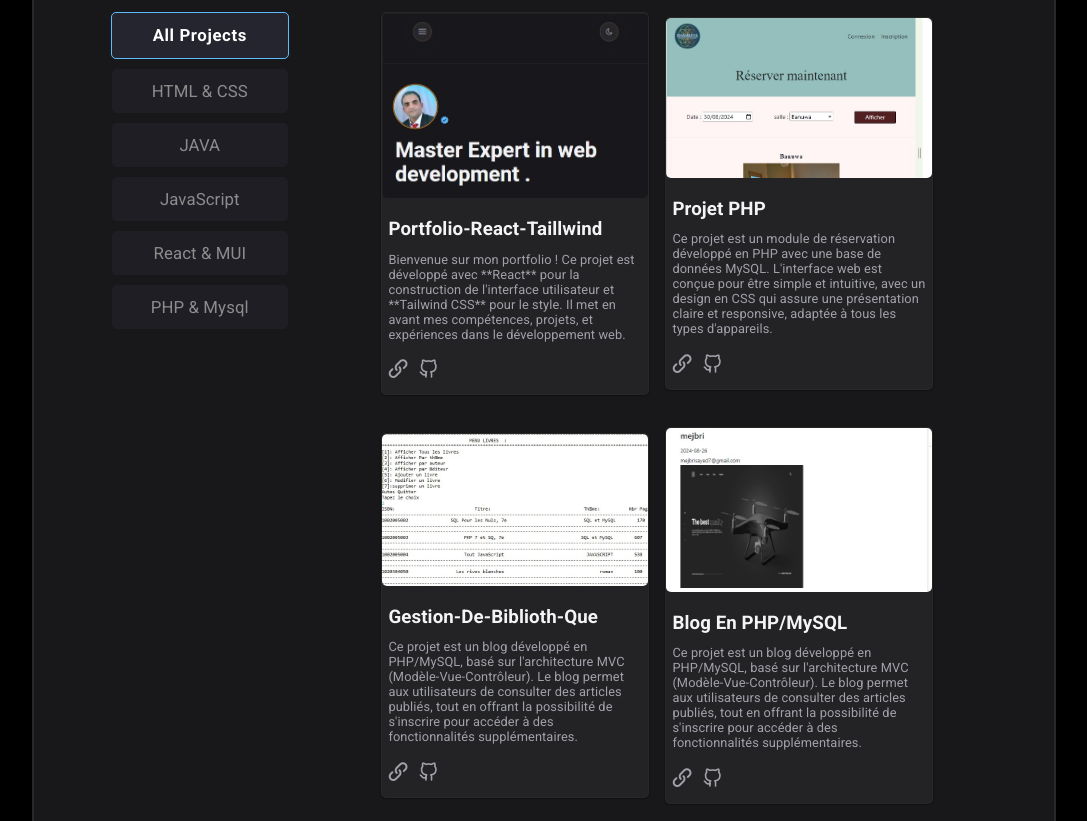
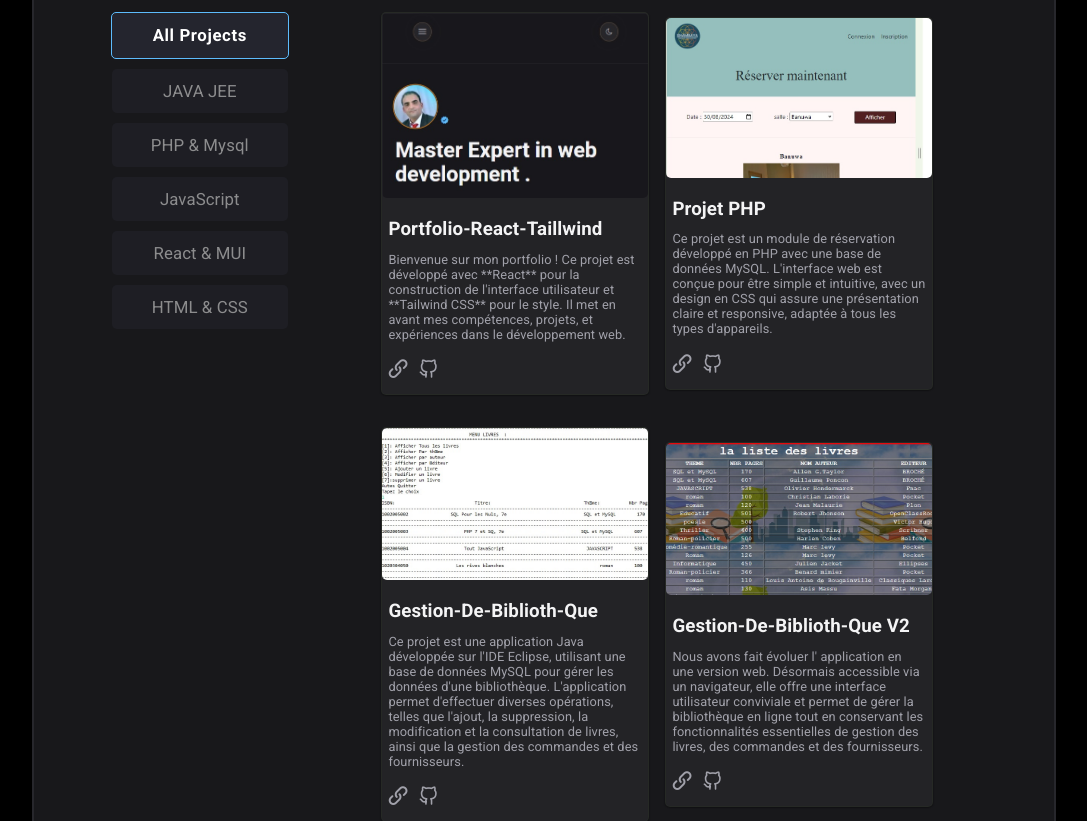
Before and after one commit to SAYED-MEJBRI/Portfolio_React_Taillwind, a React (Vite) app: page / in a window 1280 px wide. Shown: the part 700-1521 px from the top of the page, without its empty margins (96-1183 px from the left). Built offline with nearby package versions, Linux system fonts and the light colour scheme.

Commit message:
ajout projet java jee

```diff
--- a/src/Components/3-main/Main.jsx
+++ b/src/Components/3-main/Main.jsx
@@ -34,23 +34,23 @@ const Main = () => {
           all projects
         </button>
 
-        <button
-          onClick={() => {
-            handleClick("css");
-          }}
-          className={currentActive === "css" ? "active" : null}
-        >
-          HTML & CSS
-        </button>
+
         <button
           onClick={() => {
             handleClick("Java");
           }}
           className={currentActive === "Java" ? "active" : null}
         >
-         JAVA
+         JAVA JEE
         </button>
-
+        <button
+          onClick={() => {
+            handleClick("php");
+          }}
+          className={currentActive === "php" ? "active" : null}
+        >
+          PHP & Mysql
+        </button>
         <button
           onClick={() => {
             handleClick("js");
@@ -67,13 +67,14 @@ const Main = () => {
         >
           React & MUI
         </button>
+
         <button
           onClick={() => {
-            handleClick("php");
+            handleClick("css");
           }}
-          className={currentActive === "php" ? "active" : null}
+          className={currentActive === "css" ? "active" : null}
         >
-          PHP & Mysql
+          HTML & CSS
         </button>
       </section>
 
--- a/src/Components/3-main/myProjects.js
+++ b/src/Components/3-main/myProjects.js
@@ -14,16 +14,24 @@ export const myProjects = [
     description:
     "Ce projet est un module de réservation développé en PHP avec une base de données MySQL. L'interface web est conçue pour être simple et intuitive, avec un design en CSS qui assure une présentation claire et responsive, adaptée à tous les types d'appareils.",
     link:"https://module-reservation-php-mysq.vercel.app/",
-    gith:"https://github.com/SAYED-MEJBRI/module_reservation_php_mysq.git",
+    gith:"https://github.com/SAYED-MEJBRI/Module_Reservation_PHP_MySql-.git",
   },
   {
     projectTitle: "Gestion-de-Biblioth-que",
     category: ["Java"],
     imgPath: "./images/Bibliotheque.jpg",
     description:
-      "Ce projet est un blog développé en PHP/MySQL, basé sur l'architecture MVC (Modèle-Vue-Contrôleur). Le blog permet aux utilisateurs de consulter des articles publiés, tout en offrant la possibilité de s'inscrire pour accéder à des fonctionnalités supplémentaires.",
+      "Ce projet est une application Java développée sur l'IDE Eclipse, utilisant une base de données MySQL pour gérer les données d'une bibliothèque. L'application permet d'effectuer diverses opérations, telles que l'ajout, la suppression, la modification et la consultation de livres, ainsi que la gestion des commandes et des fournisseurs.",
       link:"https://github.com/SAYED-MEJBRI/Gestion-de-Biblioth-que.git",
       gith:"https://github.com/SAYED-MEJBRI/Gestion-de-Biblioth-que.git",
+  },
+  {
+    projectTitle: "Gestion-de-Biblioth-que V2",
+    category: ["Java"],
+    imgPath: "./images/BibliothequeV2.jpg",
+    description: "Nous avons fait évoluer l' application en une version web. Désormais accessible via un navigateur, elle offre une interface utilisateur conviviale et permet de gérer la bibliothèque en ligne tout en conservant les fonctionnalités essentielles de gestion des livres, des commandes et des fournisseurs.",
+      link:"https://github.com/SAYED-MEJBRI/Projet_librairie2.git",
+      gith:"https://github.com/SAYED-MEJBRI/Projet_librairie2.git",
   },
   {
     projectTitle: "Blog en PHP/MySQL",
```
Also changed, not shown: public/images/BibliothequeV2.jpg (added).
